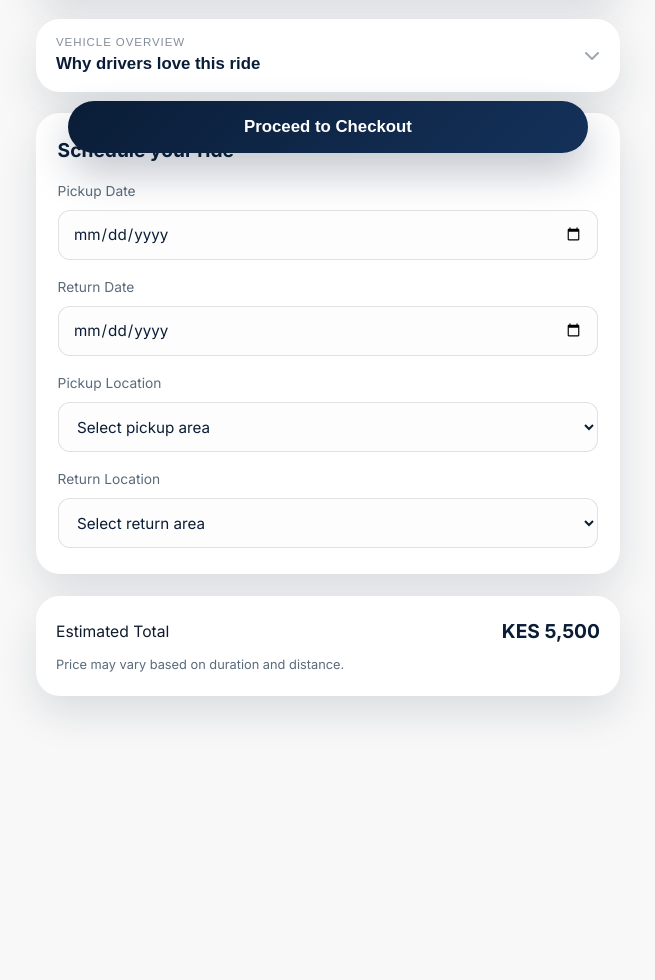
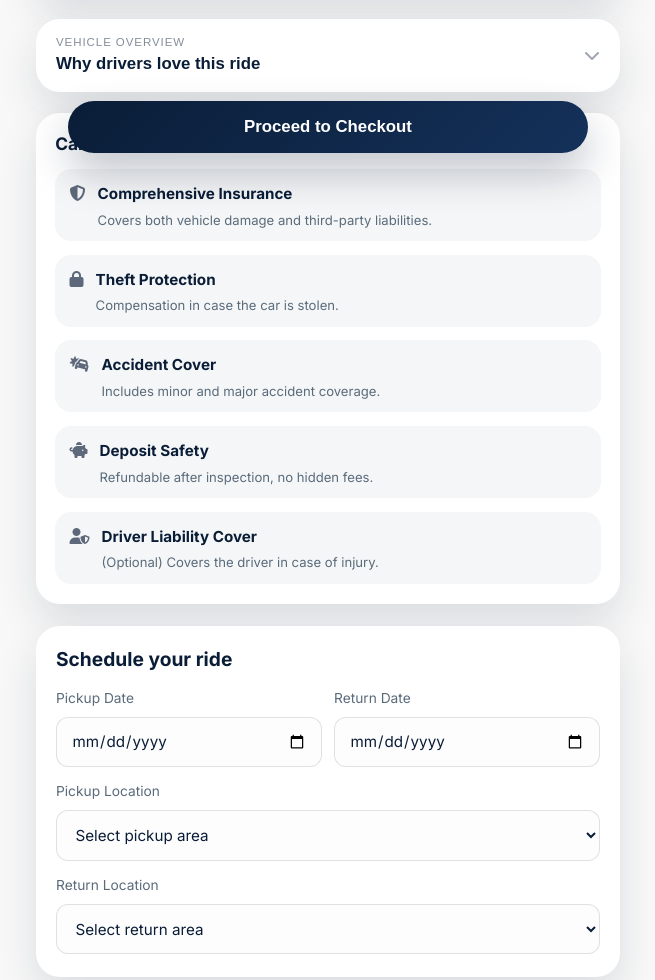
Before and after one commit to Deon62/renkar, a plain HTML site: page car-details.html in a window 1280 px wide. Shown: the part 623-1603 px from the top of the page, without its empty margins (312-967 px from the left). Before the commit the page ends 1463 px from the top, so only its background shows below. Drawn offline with Linux system fonts and the light colour scheme.

```diff
--- a/car-details.css
+++ b/car-details.css
@@ -225,14 +225,66 @@
     line-height: 1.6;
 }
 
+.protection-card {
+    background: var(--car-card);
+    border-radius: var(--radius-lg);
+    box-shadow: var(--car-shadow);
+    padding: 1.3rem 1.2rem;
+    display: flex;
+    flex-direction: column;
+    gap: 0.9rem;
+}
+
+.protection-card h2 {
+    margin: 0;
+    font-size: 1.08rem;
+    color: var(--car-primary);
+}
+
+.protection-list {
+    list-style: none;
+    margin: 0;
+    padding: 0;
+    display: flex;
+    flex-direction: column;
+    gap: 0.85rem;
+}
+
+.protection-list li {
+    display: flex;
+    gap: 0.75rem;
+    align-items: flex-start;
+    background: rgba(10, 29, 55, 0.04);
+    padding: 0.75rem 0.9rem;
+    border-radius: var(--radius-md);
+}
+
+.protection-list i {
+    font-size: 1rem;
+    color: rgba(10, 29, 55, 0.65);
+    margin-top: 0.25rem;
+}
+
+.protection-list strong {
+    color: var(--car-primary);
+    font-size: 0.95rem;
+}
+
+.protection-list p {
+    margin: 0.25rem 0 0;
+    color: var(--car-muted);
+    font-size: 0.82rem;
+    line-height: 1.4;
+}
+
 .booking-card {
     background: var(--car-card);
     border-radius: var(--radius-lg);
     box-shadow: var(--car-shadow);
-    padding: 1.6rem 1.35rem;
+    padding: 1.4rem 1.25rem;
     display: flex;
     flex-direction: column;
-    gap: 1.1rem;
+    gap: 0.95rem;
 }
 
 .booking-card h2 {
@@ -242,8 +294,20 @@
 }
 
 .booking-form {
-    display: grid;
-    gap: 1rem;
+    display: flex;
+    flex-direction: column;
+    gap: 0.85rem;
+}
+
+.field-row {
+    display: flex;
+    gap: 0.75rem;
+    flex-wrap: wrap;
+}
+
+.field-row .input-field {
+    flex: 1 1 0;
+    min-width: 140px;
 }
 
 .input-field {
@@ -334,4 +398,8 @@
     .carousel-slide img {
         height: 260px;
     }
+
+    .field-row {
+        flex-wrap: nowrap;
+    }
 }
--- a/car-details.html
+++ b/car-details.html
@@ -72,9 +72,51 @@
             </div>
         </section>
 
+        <section class="protection-card">
+            <h2>Car Protection &amp; Insurance Cover</h2>
+            <ul class="protection-list">
+                <li>
+                    <i class="fas fa-shield-alt" aria-hidden="true"></i>
+                    <div>
+                        <strong>Comprehensive Insurance</strong>
+                        <p>Covers both vehicle damage and third-party liabilities.</p>
+                    </div>
+                </li>
+                <li>
+                    <i class="fas fa-lock" aria-hidden="true"></i>
+                    <div>
+                        <strong>Theft Protection</strong>
+                        <p>Compensation in case the car is stolen.</p>
+                    </div>
+                </li>
+                <li>
+                    <i class="fas fa-car-crash" aria-hidden="true"></i>
+                    <div>
+                        <strong>Accident Cover</strong>
+                        <p>Includes minor and major accident coverage.</p>
+                    </div>
+                </li>
+                <li>
+                    <i class="fas fa-piggy-bank" aria-hidden="true"></i>
+                    <div>
+                        <strong>Deposit Safety</strong>
+                        <p>Refundable after inspection, no hidden fees.</p>
+                    </div>
+                </li>
+                <li>
+                    <i class="fas fa-user-shield" aria-hidden="true"></i>
+                    <div>
+                        <strong>Driver Liability Cover</strong>
+                        <p>(Optional) Covers the driver in case of injury.</p>
+                    </div>
+                </li>
+            </ul>
+        </section>
+
         <section class="booking-card">
             <h2>Schedule your ride</h2>
             <form class="booking-form" id="bookingForm">
+                <div class="field-row">
                     <label class="input-field">
                         <span>Pickup Date</span>
                         <input type="date" id="pickupDate" placeholder="Select pickup date" required>
@@ -83,6 +125,7 @@
                         <span>Return Date</span>
                         <input type="date" id="returnDate" placeholder="Select return date" required>
                     </label>
+                </div>
                 <label class="input-field">
                     <span>Pickup Location</span>
                     <select id="pickupLocation" required>
```
Lines whose indentation alone changed are shown as unchanged.
